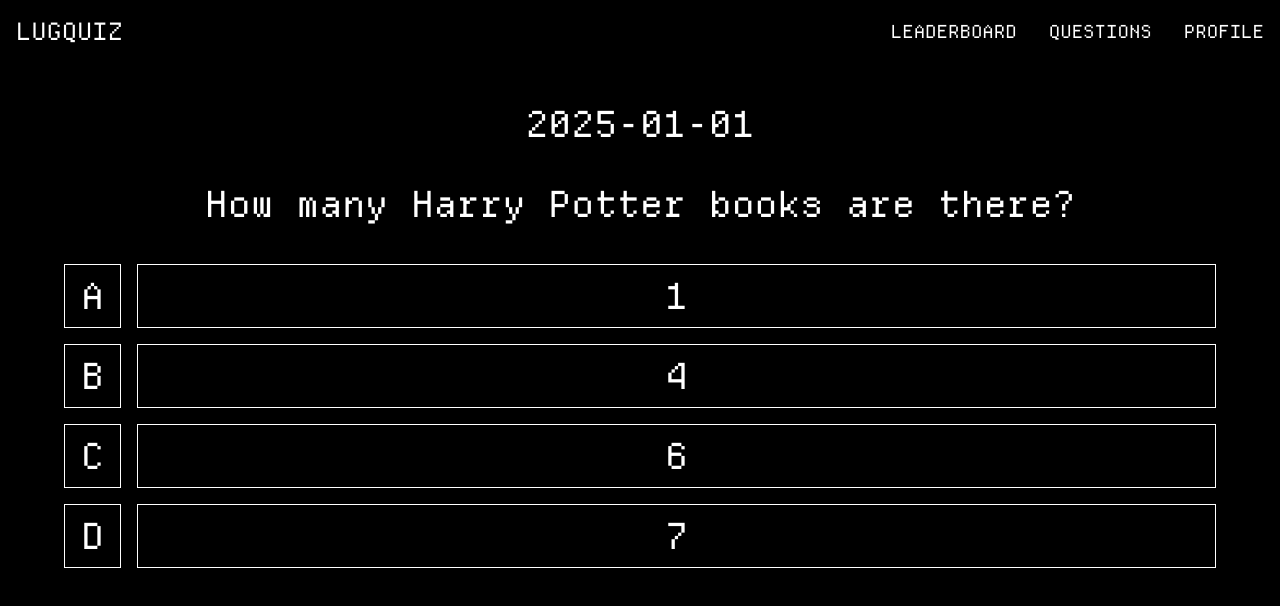
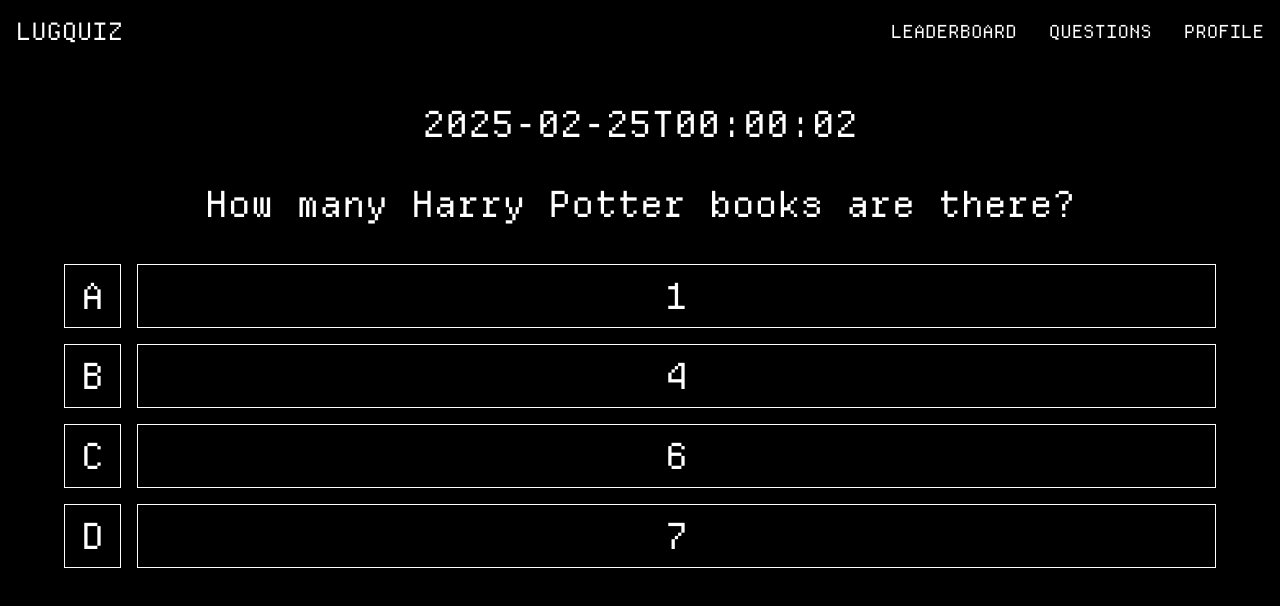
Before and after one commit to ppmpreetham/lug-quiz, a React (Vite) app: page / in a window 1280 px wide. Shown: the top 606 px of the page. Built offline with nearby package versions, Linux system fonts and the light colour scheme.

Commit message:
date format

```diff
--- a/src/App.tsx
+++ b/src/App.tsx
@@ -12,7 +12,7 @@
     question: "What is the capital of France?",
     options: ["New York", "London", "Paris", "Dublin"],
     answer: 3,
-    date: "2025-01-01",
+    date: "2025-02-01T00:00:22",
     explanation: "Paris is the capital of France",
     difficulty: "easy",
   },
@@ -20,7 +20,7 @@
     question: "Who is CEO of Tesla?",
     options: ["Elon Musk", "Jeff Bezos", "Bill Gates", "Tony Stark"],
     answer: 1,
-    date: "2025-01-01",
+    date: "2025-01-01T00:00:22",
     explanation: "Elon Musk is the CEO of Tesla",
     difficulty: "easy",
   },
@@ -28,7 +28,7 @@
     question: "The iPhone was created by which company?",
     options: ["Apple", "Intel", "Amazon", "Microsoft"],
     answer: 1,
-    date: "2025-01-01",
+    date: "2025-01-01T00:00:22",
     explanation: "The iPhone was created by Apple",
     difficulty: "medium",
   },
@@ -36,7 +36,7 @@
     question: "How many Harry Potter books are there?",
     options: ["1", "4", "6", "7"],
     answer: 4,
-    date: "2025-01-01",
+    date: "2025-02-25T00:00:02",
     explanation: "There are 7 Harry Potter books",
     difficulty: "hard",
   },
```
